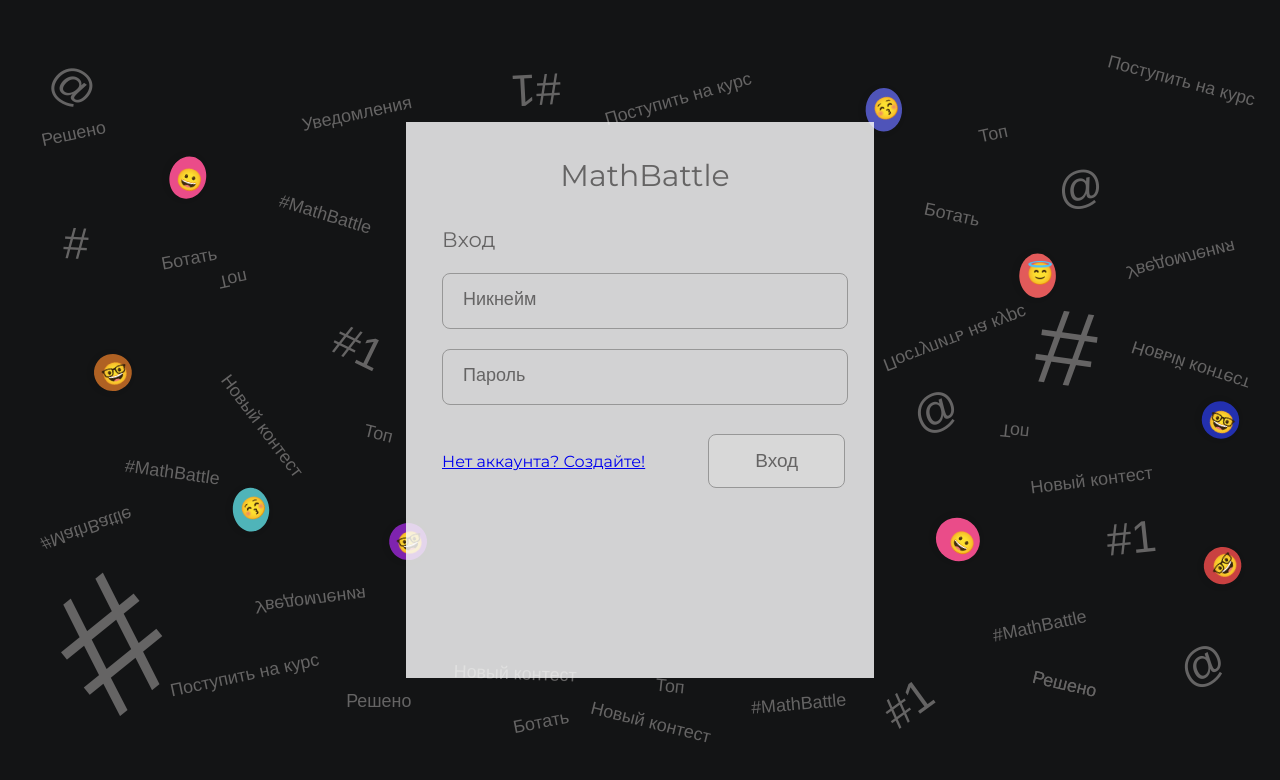
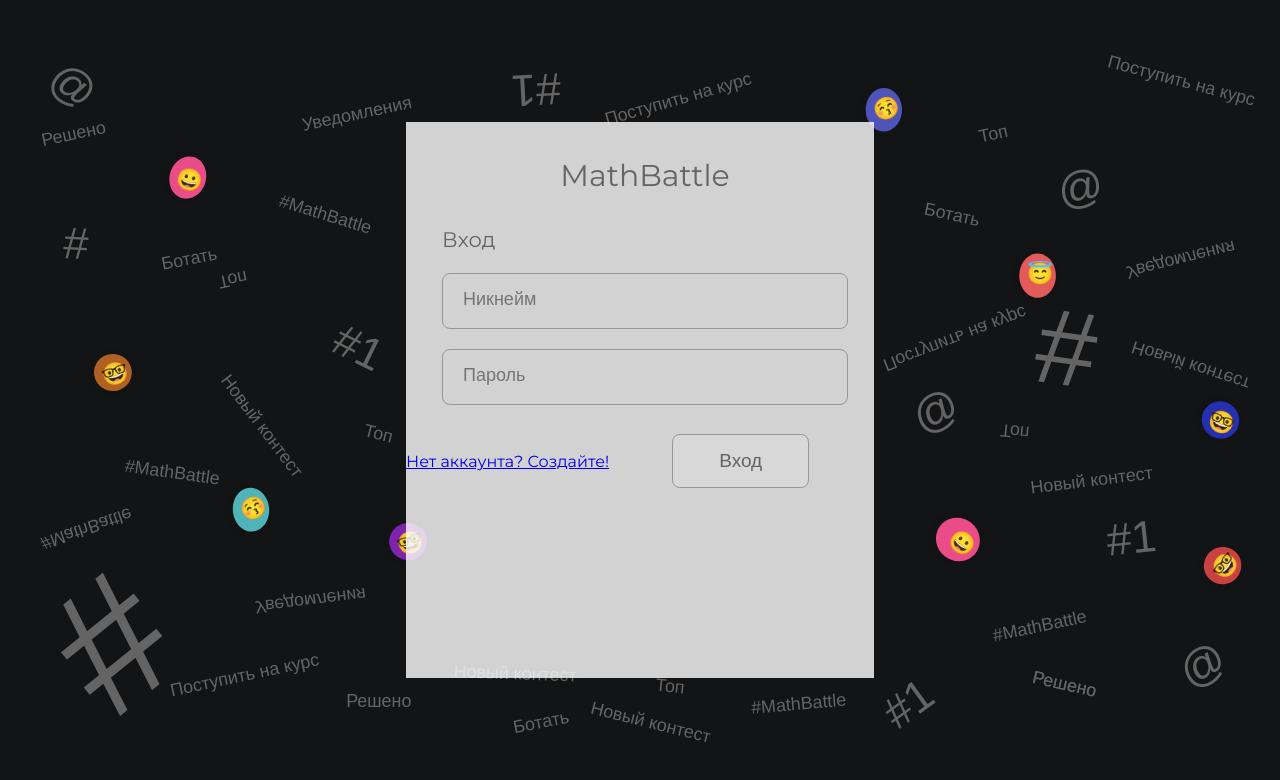
Before and after one commit to CoffeBee/mathbattlefront, a React (Create React App) app: page /login in a window 1280 px wide. Shown: the top 780 px of the page. Built offline with nearby package versions, Linux system fonts and the light colour scheme; no server answers.

Commit message:
add placeholder to form

```diff
--- a/src/components/logincmp/Login.js
+++ b/src/components/logincmp/Login.js
@@ -11,15 +11,13 @@ const Login = () => {
           <p className="field__enter_p">Вход</p>
           <form>
             <div className="form__nickname">
-                <input className="form__nickname_p" value="Никнейм"/>
+                <input className="form__nickname_p" placeholder="Никнейм"/>
             </div>
             <div className="form__password">
-                <input className="form__password_p" value="Пароль"/>
+                <input className="form__password_p" placeholder="Пароль"/>
             </div>
-            <div className="row">
-              <a href="/register" classname="register_p">Нет аккаунта? Создайте!</a>
-              <button type="submit" className="form_submit form_submit_p">Вход</button>
-            </div>
+            <a href="/register" classname="register_p">Нет аккаунта? Создайте!</a>
+            <button type="submit" className="form_submit form_submit_p">Вход</button>
           </form>
         </div>
       </div>
```
